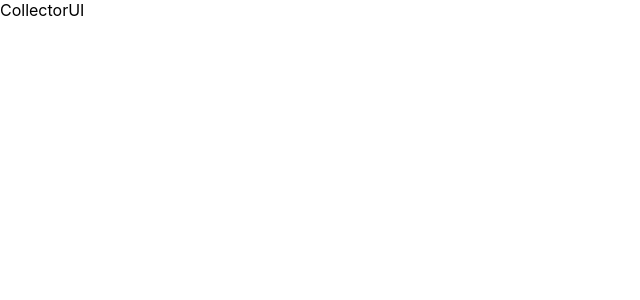
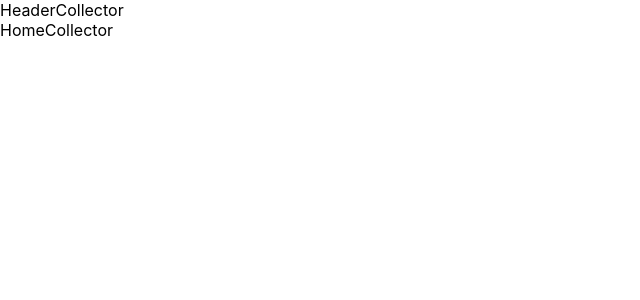
Before and after one commit to y3-s1/clean-city, a React (Create React App) app: page /collector in a window 1280 px wide. Shown: the top 300 px of the page, without its empty margins (0-640 px from the left). Built offline with nearby package versions, Linux system fonts and the light colour scheme.

Commit message:
waste collection folder structure

```diff
--- /dev/null
+++ b/src/components/common/HeaderGuestUser.jsx
@@ -0,0 +1,9 @@
+import React from 'react'
+
+const HeaderGuestUser = () => {
+  return (
+    <div>HeaderGuestUser</div>
+  )
+}
+
+export default HeaderGuestUser
--- /dev/null
+++ b/src/components/common/HeaderResident.jsx
@@ -0,0 +1,9 @@
+import React from 'react'
+
+const HeaderResident = () => {
+  return (
+    <div>HeaderResident</div>
+  )
+}
+
+export default HeaderResident
--- /dev/null
+++ b/src/components/wasteCollection/HeaderCollector.jsx
@@ -0,0 +1,9 @@
+import React from 'react'
+
+const HeaderCollector = () => {
+  return (
+    <div>HeaderCollector</div>
+  )
+}
+
+export default HeaderCollector
--- a/src/pages/common/CollectorUI.jsx
+++ b/src/pages/common/CollectorUI.jsx
@@ -1,8 +1,16 @@
 import React from 'react'
+import { Route, Routes } from 'react-router-dom'
+import HomeCollector from '../wasteCollection/collector/HomeCollector'
+import HeaderCollector from '../../components/wasteCollection/HeaderCollector'
 
 const CollectorUI = () => {
   return (
-    <div>CollectorUI</div>
+    <div>
+      <HeaderCollector />
+      <Routes>
+        <Route path="/" element={<HomeCollector />} />
+      </Routes>
+    </div>
   )
 }
 
--- a/src/pages/common/HomeGuestUser.jsx
+++ b/src/pages/common/HomeGuestUser.jsx
@@ -1,8 +1,11 @@
-import React from 'react'
+import HeaderGuestUser from "../../components/common/HeaderGuestUser"
 
 const HomeGuestUser = () => {
   return (
-    <div>HomeGuestUser</div>
+    <>
+      <HeaderGuestUser></HeaderGuestUser>
+      <div>HomeGuestUser</div>
+    </>
   )
 }
 
--- a/src/pages/common/ResidentUI.jsx
+++ b/src/pages/common/ResidentUI.jsx
@@ -1,12 +1,14 @@
 import { Route, Routes } from 'react-router-dom'
 import HomeResident from './HomeResident'
+import HeaderResident from '../../components/common/HeaderResident'
 
 const ResidentUI = () => {
   return (
     <>
-        <Routes>
-            <Route path="/" element={<HomeResident />}></Route>
-        </Routes>
+      <HeaderResident />
+      <Routes>
+          <Route path="/" element={<HomeResident />}></Route>
+      </Routes>
     </>
   )
 }
--- /dev/null
+++ b/src/pages/wasteCollection/collector/HomeCollector.jsx
@@ -0,0 +1,9 @@
+import React from 'react'
+
+const HomeCollector = () => {
+  return (
+    <div>HomeCollector</div>
+  )
+}
+
+export default HomeCollector
```
